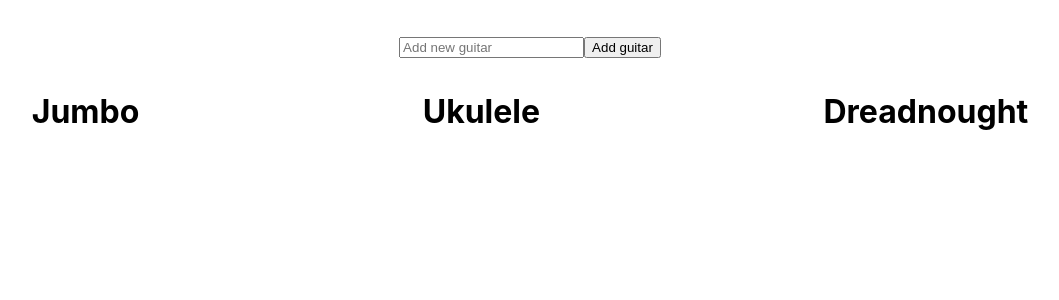
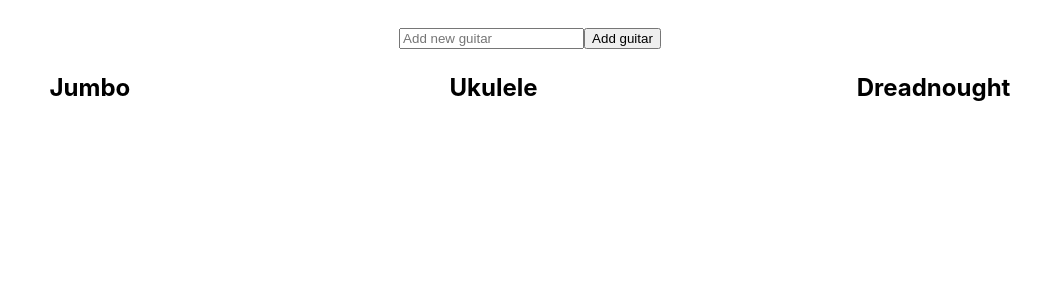
Before and after one commit to TatevTuman/Bitschool, a React (Create React App) app: page / in a window 1280 px wide. Shown: the top 300 px of the page, without its empty margins (110-1169 px from the left). Built offline with nearby package versions, Linux system fonts and the light colour scheme.

Commit message:
lesson-06

```diff
--- a/src/ToDo/ToDo.js
+++ b/src/ToDo/ToDo.js
@@ -17,7 +17,7 @@ class ToDo extends Component {
     render() {
 
         return (<div>
-            <h1><AddNewTask takeInfo={this.takeInfo}/></h1>
+            <h2><AddNewTask takeInfo={this.takeInfo}/></h2>
         </div>)
 
     }
```
